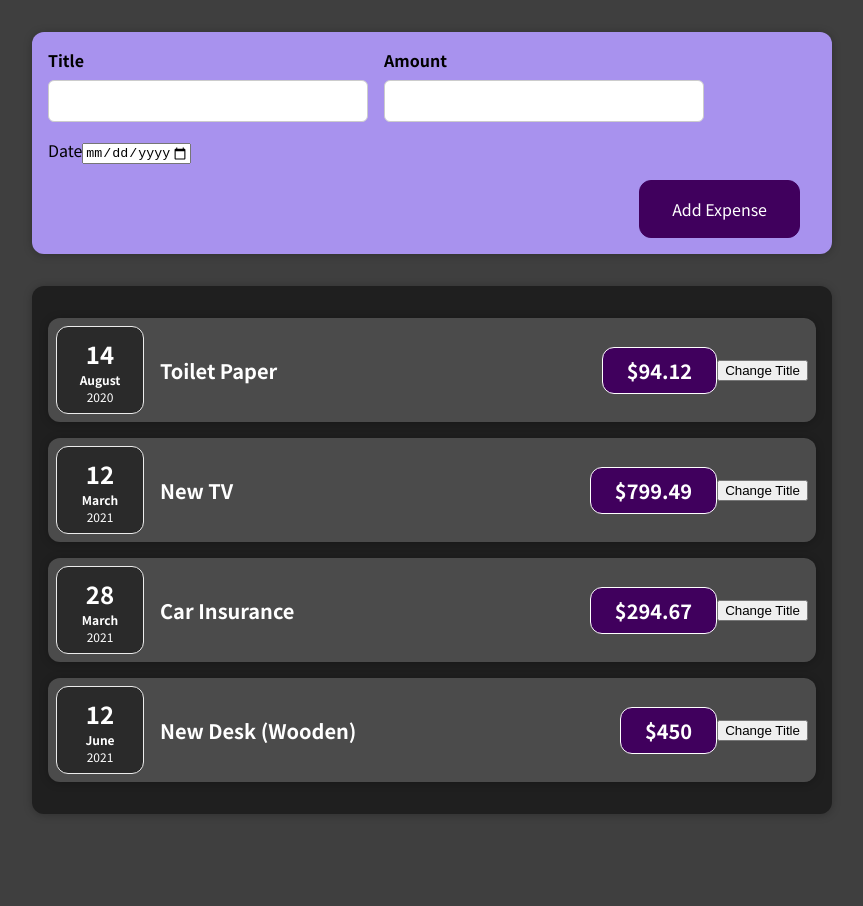
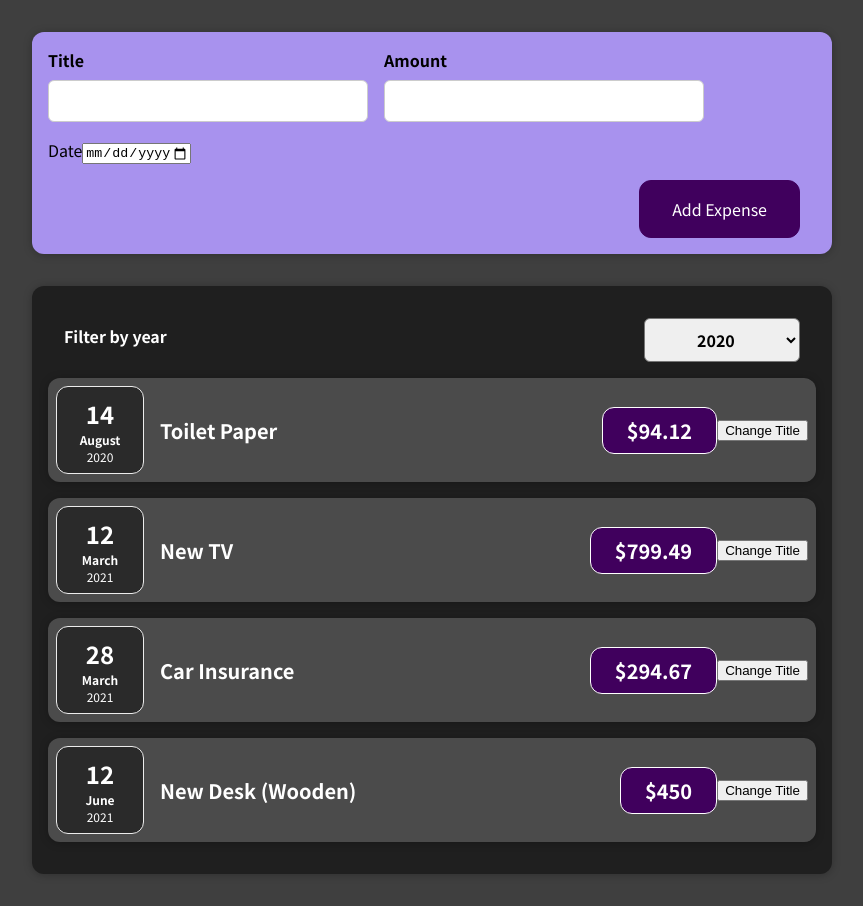
Before and after one commit to twdykes7/starting-react, a React (Create React App) app: page / in a window 1280 px wide. Shown: the whole page, without its empty margins (208-1071 px from the left). Before the commit the page ends 846 px from the top, so only its background shows below. Built offline with nearby package versions, Linux system fonts and the light colour scheme.

Commit message:
Add functionality and state for year toggling

```diff
--- a/src/components/Expenses/Expenses.js
+++ b/src/components/Expenses/Expenses.js
@@ -1,12 +1,22 @@
-import React from 'react';
+import React, { useState } from 'react';
 import ExpenseItem from './ExpenseItem';
 import './Expenses.css';
 import Card from '../UI/Card';
+import ExpensesFilter from './ExpensesFilter';
 
 const Expenses = (props) => {
 
+  const [selectedYear, setSelectedYear] = useState('2020');
+
+  const saveYearHandler = (selectedYear) => {
+    setSelectedYear(selectedYear);
+    console.log(selectedYear);
+  }
+
   return (
+    <div>
       <Card className="expenses">
+        <ExpensesFilter current={selectedYear} onChangeYear={saveYearHandler} />
         <ExpenseItem
           title={props.items[0].title}
           amount={props.items[0].amount}
@@ -24,6 +34,7 @@ const Expenses = (props) => {
           amount={props.items[3].amount}
           date={props.items[3].date}/>
       </Card>
+    </div>
   )
 }
 
```
Lines whose indentation alone changed are shown as unchanged.
